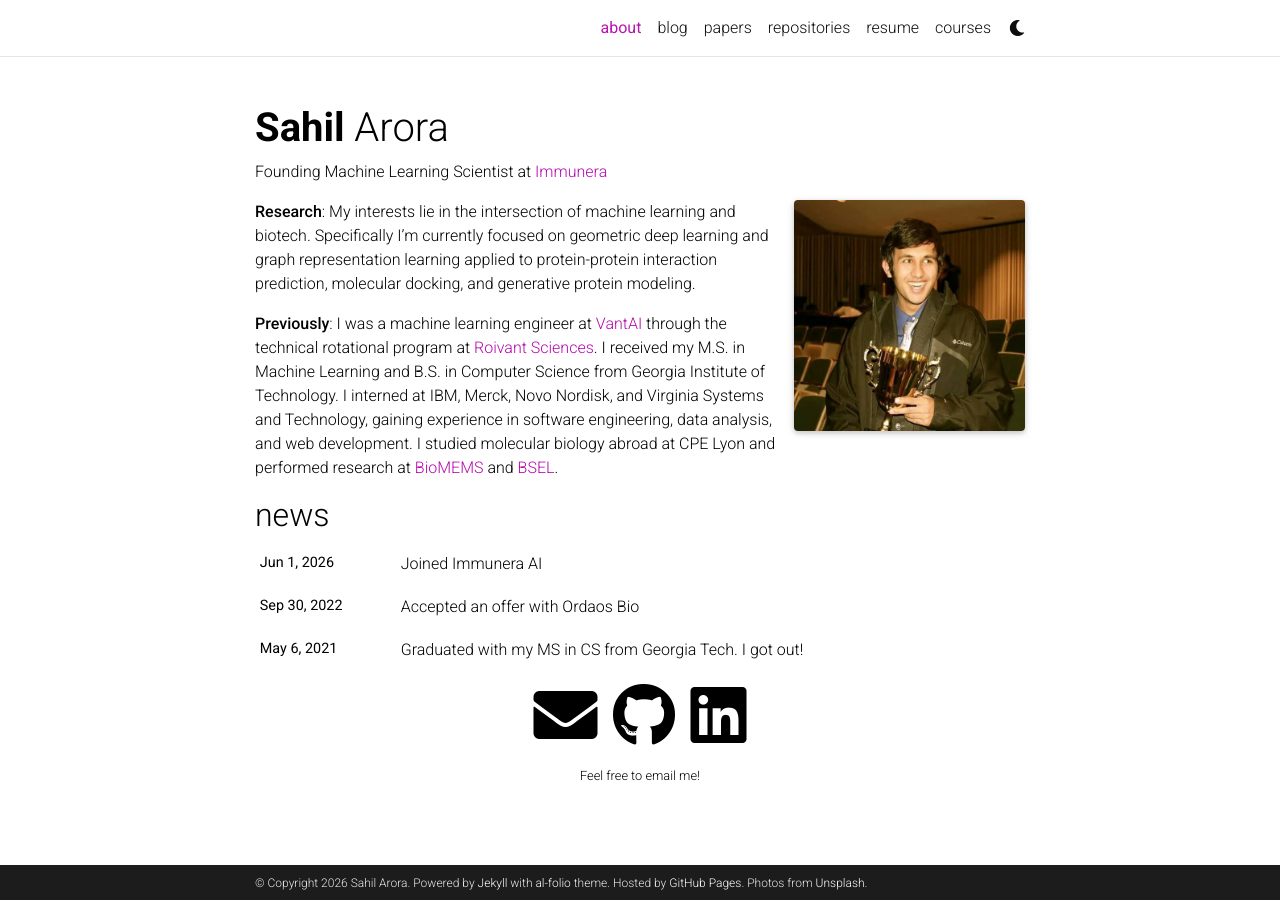
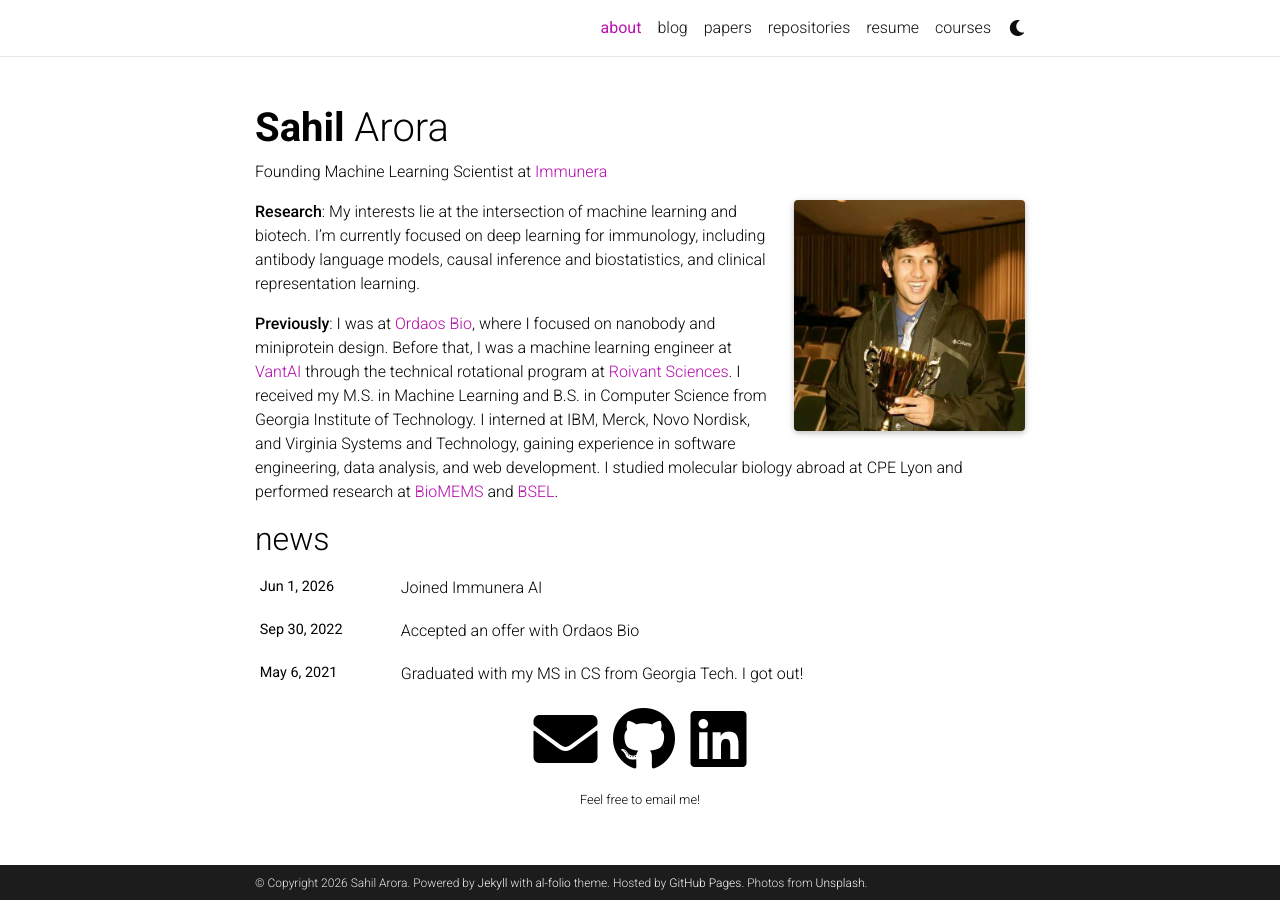
Before and after one commit to arolihas/arolihas.github.io, a Jekyll site: the page built from _pages/about.md, in a window 1280 px wide. Built offline with Jekyll 4.4.1, drawn with Linux system fonts in a browser that asks for light colours; full-size pictures stand in for the smaller copies a plugin makes; comment, search, counter and statistics services are not loaded; a style sheet for code colours, icons or effects is not loaded.

Commit message:
Update about page research focus and add Ordaos Bio history
Co-Authored-By: Claude Fable 5 <noreply@anthropic.com>

```diff
--- a/_pages/about.md
+++ b/_pages/about.md
@@ -15,6 +15,6 @@ selected_papers: false # includes a list of papers marked as "selected={true}"
 social: true  # includes social icons at the bottom of the page
 ---
 
-**Research**: My interests lie in the intersection of machine learning and biotech. Specifically I'm currently focused on geometric deep learning and graph representation learning applied to protein-protein interaction prediction, molecular docking, and generative protein modeling.
+**Research**: My interests lie at the intersection of machine learning and biotech. I'm currently focused on deep learning for immunology, including antibody language models, causal inference and biostatistics, and clinical representation learning.
 
-**Previously**: I was a machine learning engineer at <a href="https://www.vant.ai">VantAI</a> through the technical rotational program at <a href="https://www.roivant.com">Roivant Sciences</a>. I received my M.S. in Machine Learning and B.S. in Computer Science from Georgia Institute of Technology. I interned at IBM, Merck, Novo Nordisk, and Virginia Systems and Technology, gaining experience in software engineering, data analysis, and web development. I studied molecular biology abroad at CPE Lyon and performed research at <a href="https://me.gatech.edu/faculty/sulchek">BioMEMS</a> and <a href="https://bsel.bme.gatech.edu/">BSEL</a>.
+**Previously**: I was at <a href="https://www.ordaos.bio">Ordaos Bio</a>, where I focused on nanobody and miniprotein design. Before that, I was a machine learning engineer at <a href="https://www.vant.ai">VantAI</a> through the technical rotational program at <a href="https://www.roivant.com">Roivant Sciences</a>. I received my M.S. in Machine Learning and B.S. in Computer Science from Georgia Institute of Technology. I interned at IBM, Merck, Novo Nordisk, and Virginia Systems and Technology, gaining experience in software engineering, data analysis, and web development. I studied molecular biology abroad at CPE Lyon and performed research at <a href="https://me.gatech.edu/faculty/sulchek">BioMEMS</a> and <a href="https://bsel.bme.gatech.edu/">BSEL</a>.
```
